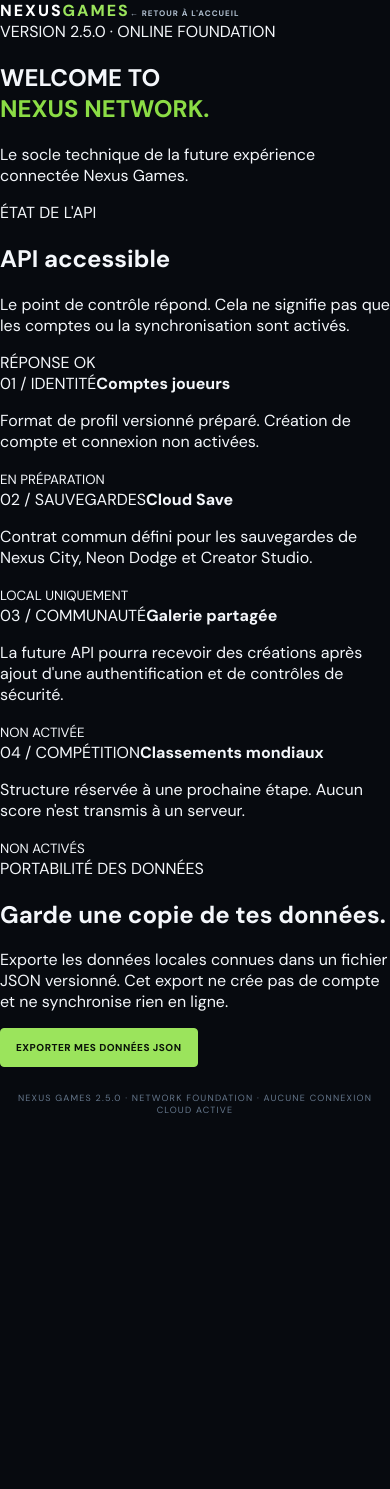
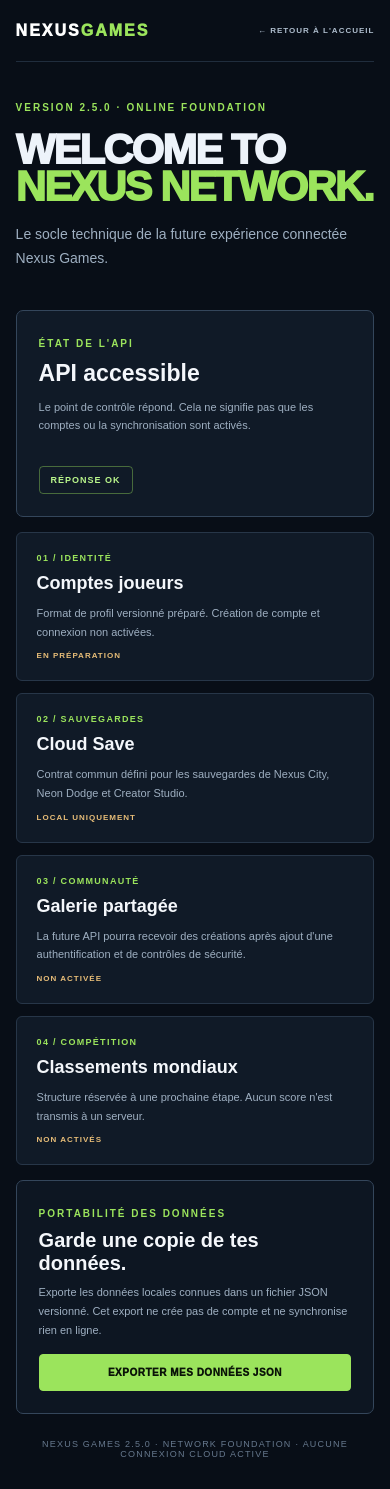
Before and after one commit to jeanlafon12180-ops/nexus-games, a Next.js app: page /online in a window 390 px wide. Before the commit the page ends 1116 px from the top, so only its background shows below. Built offline with nearby package versions, Linux system fonts and the light colour scheme; a web font is replaced by a local one.

Commit message:
style(network): add Nexus Network responsive styles

```diff
--- a/src/app/globals.css
+++ b/src/app/globals.css
@@ -543,3 +543,26 @@ body{background:#070a0f;color:var(--text)}
 .evo-cell.cell-checkpoint{background:#59411f;border-color:#e7b65e}
 .evo-actions button:disabled{opacity:.35;cursor:not-allowed}
 .evo-actions button:not(:disabled):hover,.evo-palette button:hover{border-color:#9be45c}
+
+
+/* Nexus Games 2.5.0 — Online Foundation */
+.network-page{min-height:100vh;padding:0 5vw 45px;background:#080e17;color:#edf3fa;font-family:Arial,sans-serif}
+.network-top{height:72px;display:flex;align-items:center;justify-content:space-between;border-bottom:1px solid #202d3d}
+.network-hero{padding:52px 0 35px;max-width:900px}
+.network-hero>span,.network-kicker{color:#9be45c;font-size:10px;font-weight:900;letter-spacing:2px}
+.network-hero h1{font-size:clamp(42px,7vw,76px);line-height:.88;letter-spacing:-2px;margin:17px 0;font-weight:1000}
+.network-hero h1 em{font-style:normal;color:#9be45c}
+.network-hero p{max-width:620px;color:#9eafc1;font-size:14px;line-height:1.7}
+.network-status-panel{display:flex;align-items:center;justify-content:space-between;gap:20px;padding:22px;border:1px solid #34465b;border-radius:7px;background:#101a27}
+.network-status-panel h2{margin:9px 0;color:#f4f7fb;font-size:23px}
+.network-status-panel p,.network-card p,.network-transfer p{color:#9eafc1;font-size:11px;line-height:1.7}
+.network-state{flex:none;padding:8px 11px;border:1px solid #62748a;border-radius:4px;color:#c7d3df;font-size:9px;font-weight:900;letter-spacing:1px}
+.network-state.is-ready{border-color:#9be45c66;color:#b9f58b}.network-state.is-offline{border-color:#ff9a9a66;color:#ffaaaa}
+.network-grid{display:grid;grid-template-columns:repeat(2,minmax(0,1fr));gap:12px;margin:15px 0}
+.network-card{display:grid;gap:10px;padding:20px;border:1px solid #273648;border-radius:6px;background:#101a27}
+.network-card>span{color:#9be45c;font-size:9px;font-weight:900;letter-spacing:1.3px}
+.network-card>b{font-size:18px;color:#f4f7fb}.network-card p{margin:0}.network-card small{color:#e7bd78;font-size:8px;font-weight:900;letter-spacing:1px}
+.network-transfer{display:grid;grid-template-columns:1fr auto;align-items:center;gap:15px;margin-top:15px;padding:22px;border:1px solid #34465b;border-radius:7px;background:#0d1622}
+.network-transfer h2{margin:8px 0;color:#f4f7fb;font-size:20px}.network-transfer p{margin:0;max-width:620px}
+.network-transfer .evo-primary{cursor:pointer}.network-notice{grid-column:1/-1;color:#b9f58b!important}
+@media(max-width:650px){.network-page{padding:0 4vw 30px}.network-top{height:62px}.network-hero{padding:35px 0 25px}.network-status-panel{align-items:flex-start;flex-direction:column}.network-grid{grid-template-columns:1fr}.network-transfer{grid-template-columns:1fr}.network-transfer .evo-primary{width:100%}}
```
